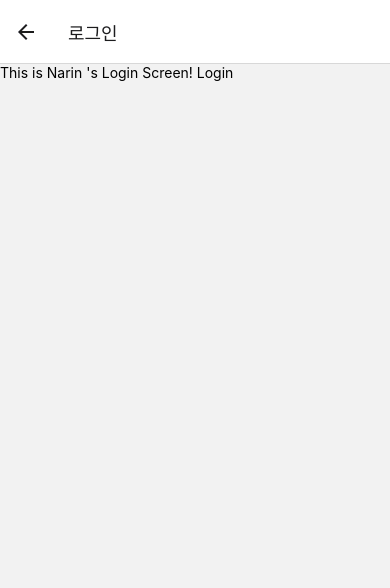
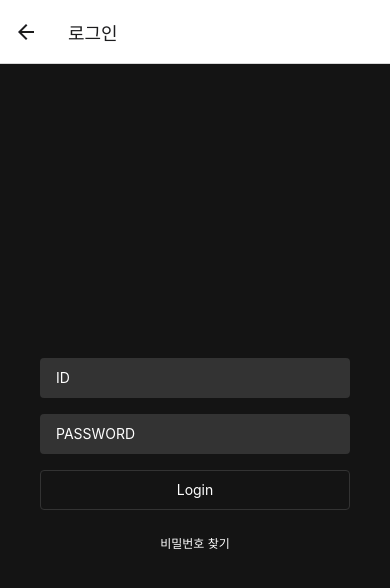
Before and after one commit to inje-megabrain/P-3-fe, a React Native app: screen /Login in a window 390 px wide. Shown: the top 588 px of the page. Built offline with nearby package versions, Linux system fonts and the light colour scheme.

Commit message:
(#1) Login UI

```diff
--- a/App.tsx
+++ b/App.tsx
@@ -20,7 +20,7 @@ export default function App() {
 				<Stack.Screen
 					name="Login"
 					component={Login}
-					initialParams={{ name: "Login", userId: "Narin" }}
+					initialParams={{ name: "Login", userId: "User" }}
 					options={{ title: "로그인" }}
 				/>
 			</Stack.Navigator>
--- a/src/components/Home/index.tsx
+++ b/src/components/Home/index.tsx
@@ -22,7 +22,7 @@ const Home = ({ navigation, route }: Props) => {
 				label="Login"
 				style={{ backgroundColor: "pink", width: "50%" }}
 				onPress={() =>
-					navigation.navigate("Login", { name: route.name, userId: "Narin" })
+					navigation.navigate("Login", { name: route.name, userId: "User" })
 				}
 			></Button>
 		</View>
--- a/src/components/Input/index.tsx
+++ b/src/components/Input/index.tsx
@@ -17,11 +17,11 @@ const InputField = styled.TextInput`
 
 interface Props {
 	placeholder: string;
-	keyboardType: "default" | "email-address" | "numeric" | "phone-pad";
-	secureTextEntry: boolean;
+	keyboardType?: "default" | "email-address" | "numeric" | "phone-pad";
+	secureTextEntry?: boolean;
 	style: object;
-	clearMode: boolean;
-	onChangeText: (text: string) => void;
+	clearMode?: boolean;
+	onChangeText?: (text: string) => void;
 }
 
 const Input = ({
--- a/src/components/Login/index.tsx
+++ b/src/components/Login/index.tsx
@@ -1,18 +1,60 @@
 import React from "react";
-import { View, Text } from "react-native";
-import { NativeStackScreenProps } from "@react-navigation/native-stack";
-import { RootStackParamList } from "../types";
+//import { View, Text } from "react-native";
+//import { NativeStackScreenProps } from "@react-navigation/native-stack";
+//import { RootStackParamList } from "../types";
+import styled from "styled-components/native";
+import Input from "../Input";
+import Button from "../Button";
 
-type Props = NativeStackScreenProps<RootStackParamList, "Login">;
+const Container = styled.SafeAreaView`
+	flex: 1;
+	background-color: #141414;
+	align-items: center;
+	justify-content: center;
+`;
 
-const Login = ({ route }: Props) => {
-	const { name, userId } = route.params;
+const FormContainer = styled.View`
+	width: 100%;
+	padding: 40px;
+`;
+
+const PasswordContainer = styled.Text`
+	width: 100%;
+	font-size: 12px;
+	color: #ffffff;
+	text-align: center;
+`;
+
+//type Props = NativeStackScreenProps<RootStackParamList, "Login">;
+
+const Login = () => {
+	//const { name, userId } = route.params;
 	return (
-		<View>
-			<Text>
-				This is {userId} {"'"}s Login Screen! {name}
-			</Text>
-		</View>
+		<Container>
+			<FormContainer>
+				<Input style={{ marginBottom: 16 }} placeholder="ID" />
+				<Input
+					style={{ marginBottom: 16 }}
+					placeholder="PASSWORD"
+					secureTextEntry={true}
+				/>
+				<Button
+					style={{ marginBottom: 24 }}
+					label="Login"
+					onPress={() => {
+						console.log("버튼 눌렸다!");
+					}}
+				/>
+				<PasswordContainer
+					onPress={() => {
+						console.log("비밀번호 찾기");
+					}}
+				>
+					{" "}
+					비밀번호 찾기{" "}
+				</PasswordContainer>
+			</FormContainer>
+		</Container>
 	);
 };
 
```
